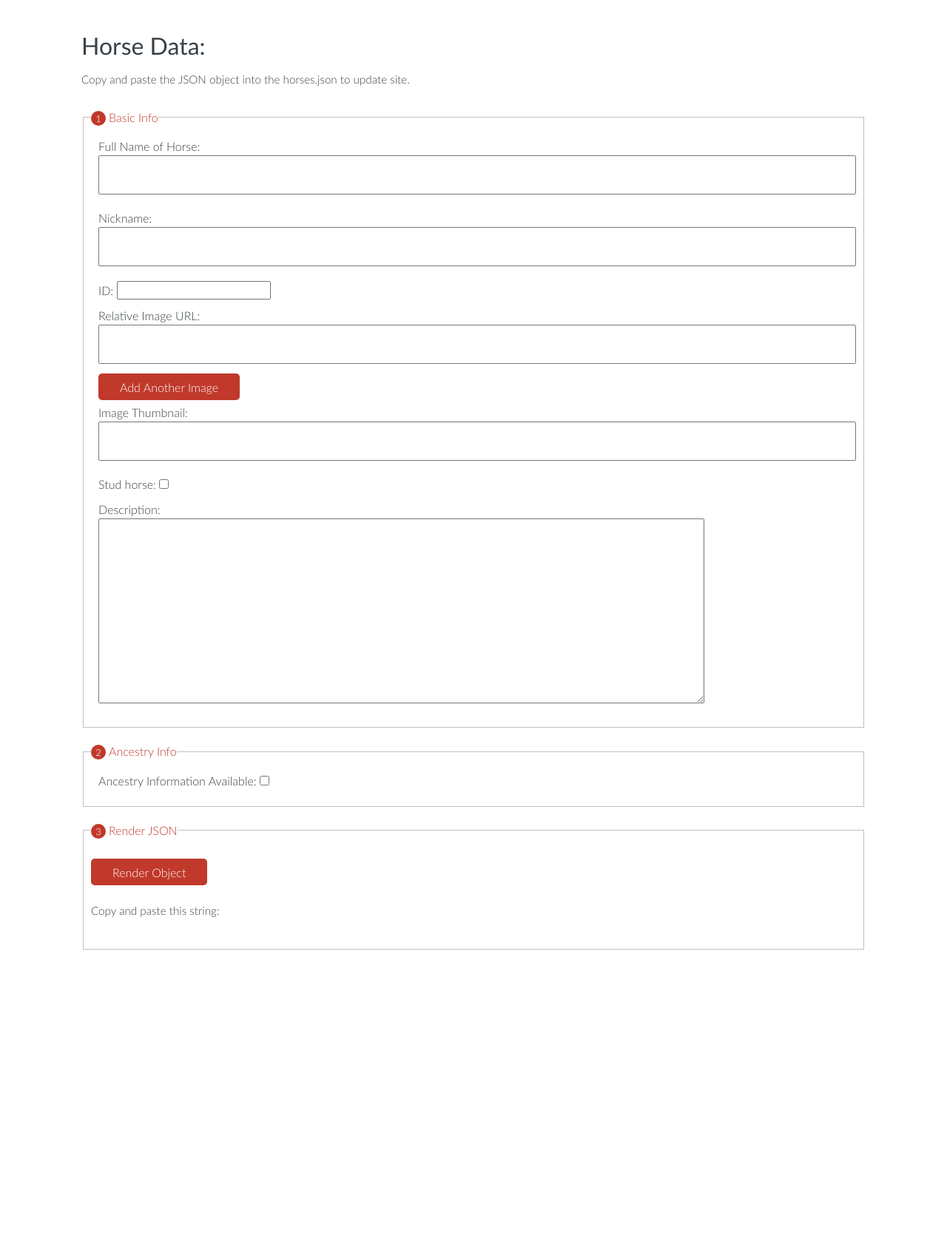
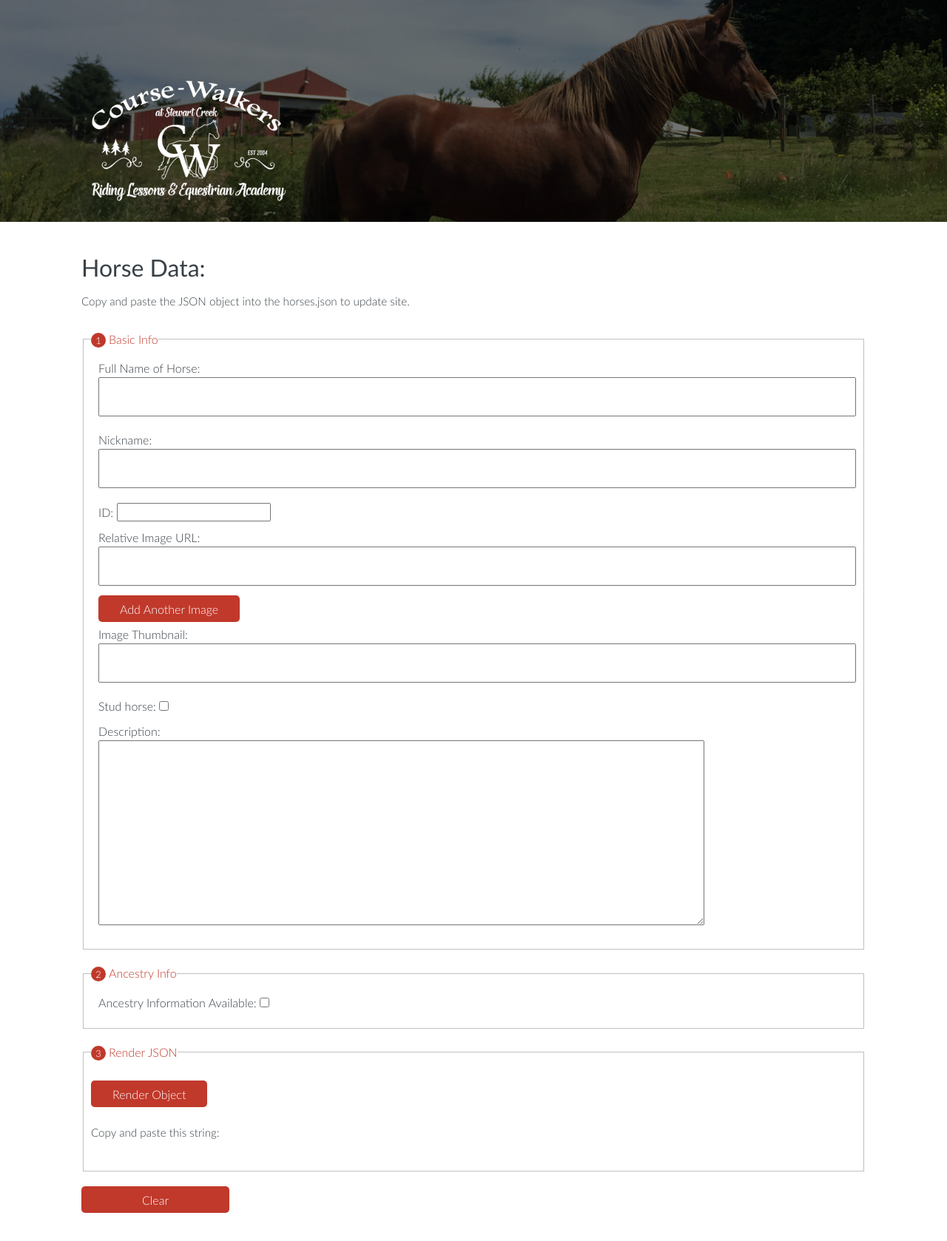
Before and after one commit to wmharvey/Stud-Finder, a website: page admin_lb.html in a window 1280 px wide. Shown: the whole page at 74% size. Before the commit the page ends 1334 px from the top, so only its background shows below. Drawn offline with nearby package versions, Linux system fonts and the light colour scheme.

Commit message:
cleans up admin_lb.html file a bit

```diff
--- a/admin_lb.html
+++ b/admin_lb.html
@@ -12,8 +12,17 @@
 </head>
 
 <body>
+	<div id="header-horses">
+		<div id="header-holder">
+			<div class="container">
+				<div class="main-logo">
+					<a class="site-logo" href="index.html"><b class="srt">Course-Walkers Riding Lessons and Equestrian Academy</b></a>
+				</div>
+			</div>
+		</div>
+	</div><!--/#header-horses-->
 	<div id="admin-wrapper">
-	<form action="admin-secret-url.html" method="post">
+		<form action="#" method="post">
 			<h1>Horse Data:</h1>
 			<p>Copy and paste the JSON object into the horses.json to update site.</p>
 			<fieldset class="basic-info">
@@ -208,15 +217,21 @@
 				<div id="render">
 				  <span class="button btn">Render Object<span>
 				</div>
+
 				<p></p>
 				<p>Copy and paste this string: </p>
 				<div id="stringified">
 				</div>
 			</fieldset>
 		</form>
+		<div>
+			<form action="./admin_lb.html">
+		  		<input type="submit" value="Clear" id="clear" class="btn"/>
+			</form>
+		</div>
 	</div><!-- #admin-wrapper -->
+
 	<script src="https://code.jquery.com/jquery-2.1.1.min.js"></script>
 	<script src="./scripts/admin.js"></script>
-
 </body>
 </html>
```
Lines whose indentation alone changed are shown as unchanged.
